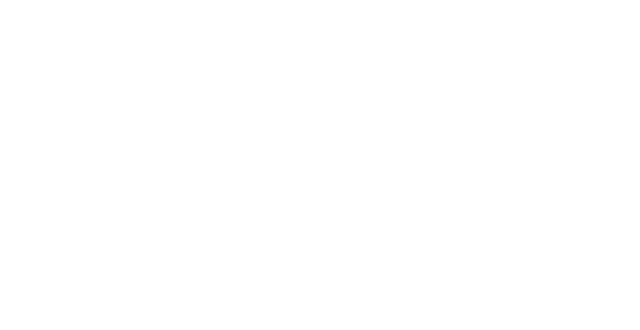
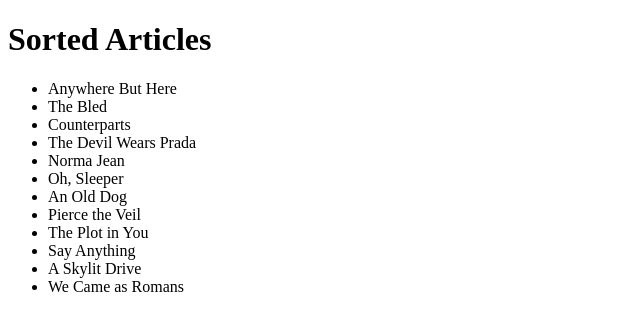
Before and after one commit to acciojob/sorting-articles-bipinyadav12, a website: page main.html in a window 1280 px wide. Shown: the whole page, without its empty margins (0-640 px from the left). Drawn offline with Linux system fonts and the light colour scheme.

Commit message:
created a submission

```diff
--- a/main.html
+++ b/main.html
@@ -7,7 +7,22 @@
 </head>
 
 <body>
-	<!-- the entire body must be written by student -->
+
+    <h1>Sorted Articles</h1>
+    <ul id="band">
+        <li>The Plot in You</li>
+        <li>The Devil Wears Prada</li>
+        <li>Pierce the Veil</li>
+        <li>Norma Jean</li>
+        <li>The Bled</li>
+        <li>Say Anything</li>
+		<li>We Came as Romans</li>
+		<li>Counterparts</li>
+		<li>Oh, Sleeper</li>
+		<li>A Skylit Drive</li>
+		<li>Anywhere But Here</li>
+		<li>An Old Dog</li>
+    </ul>
     <script type="text/javascript" src="./script.js">
 </script>
 
--- a/script.js
+++ b/script.js
@@ -1,9 +1,24 @@
 const bands = ['The Plot in You', 'The Devil Wears Prada', 'Pierce the Veil', 'Norma Jean', 'The Bled', 'Say Anything', 'The Midway State', 'We Came as Romans', 'Counterparts', 'Oh, Sleeper', 'A Skylit Drive', 'Anywhere But Here', 'An Old Dog'];
-  function stripArticle(bands) {
-            return bands.replace(/^(a|an|the)\s+/i, '').toLowerCase();
+ function removeArticles(title) {
+            return title.replace(/^(a |an |the )/i, '').trim();
         }
 
 
-        const sortedArticles = bands.sort((a, b) => {
-            return stripArticle(a).localeCompare(stripArticle(b));
-        });
+        function sortArticles() {
+            const list = document.getElementById("band");
+            let items = Array.from(list.getElementsByTagName("li"));
+
+
+            items.sort((a, b) => {
+                let titleA = removeArticles(a.textContent.toLowerCase());
+                let titleB = removeArticles(b.textContent.toLowerCase());
+                return titleA.localeCompare(titleB);
+            });
+
+
+            list.innerHTML = "";
+            items.forEach(item => list.appendChild(item));
+        }
+
+        // Call sortArticles on page load
+        window.onload = sortArticles;
```
